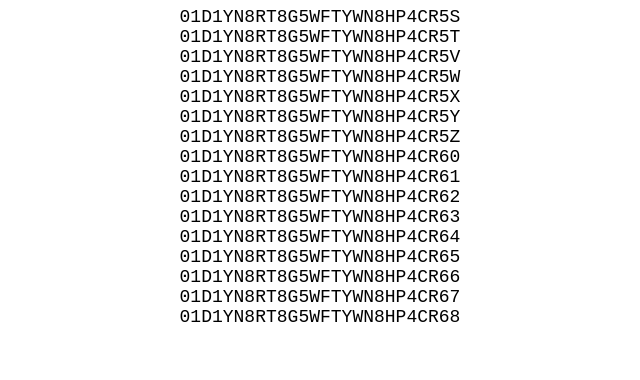
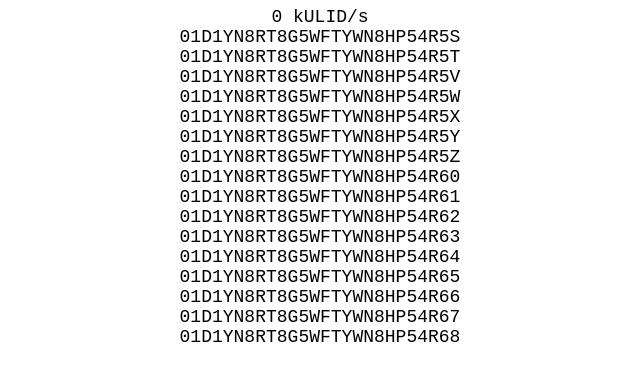
Before and after one commit to skeeto/ulid-js, a plain HTML site: page test.html in a window 1280 px wide. Shown: the part 86-466 px from the top of the page, without its empty margins (320-960 px from the left). Drawn offline with Linux system fonts and the light colour scheme.

Commit message:
Add a benchmark to the tests

```diff
--- a/test.html
+++ b/test.html
@@ -25,17 +25,20 @@ body {
 <div id="result">????</div>
 <div id="message"></div>
 <script>
+const ITERATIONS = 1024 * 1024;
 let generator = new ULID();
 let prev = generator();
 let next = null;
 let success = true;
-for (let i = 0; success && i < 256 * 1024; i++) {
+let start = Date.now();
+for (let i = 0; success && i < ITERATIONS; i++) {
     next = generator();
     if (next <= prev)
         success = false;
     else
         prev = next;
 }
+let total = (Date.now() - start) / 1000;
 let result = document.querySelector('#result');
 let message = document.querySelector('#message');
 result.textContent = success ? 'PASS' : 'FAIL';
@@ -43,7 +46,9 @@ result.style.backgroundColor = success ? 'green' : 'red';
 if (!success) {
     message.textContent = prev  + ' >= ' + next;
 } else {
-    let samples = [];
+    let samples = [
+        ~~(ITERATIONS / total / 1e3) + ' kULID/s'
+    ];
     for (let i = 0; i < 16; i++)
         samples.push(generator());
     message.textContent = samples.join('\n');
```
